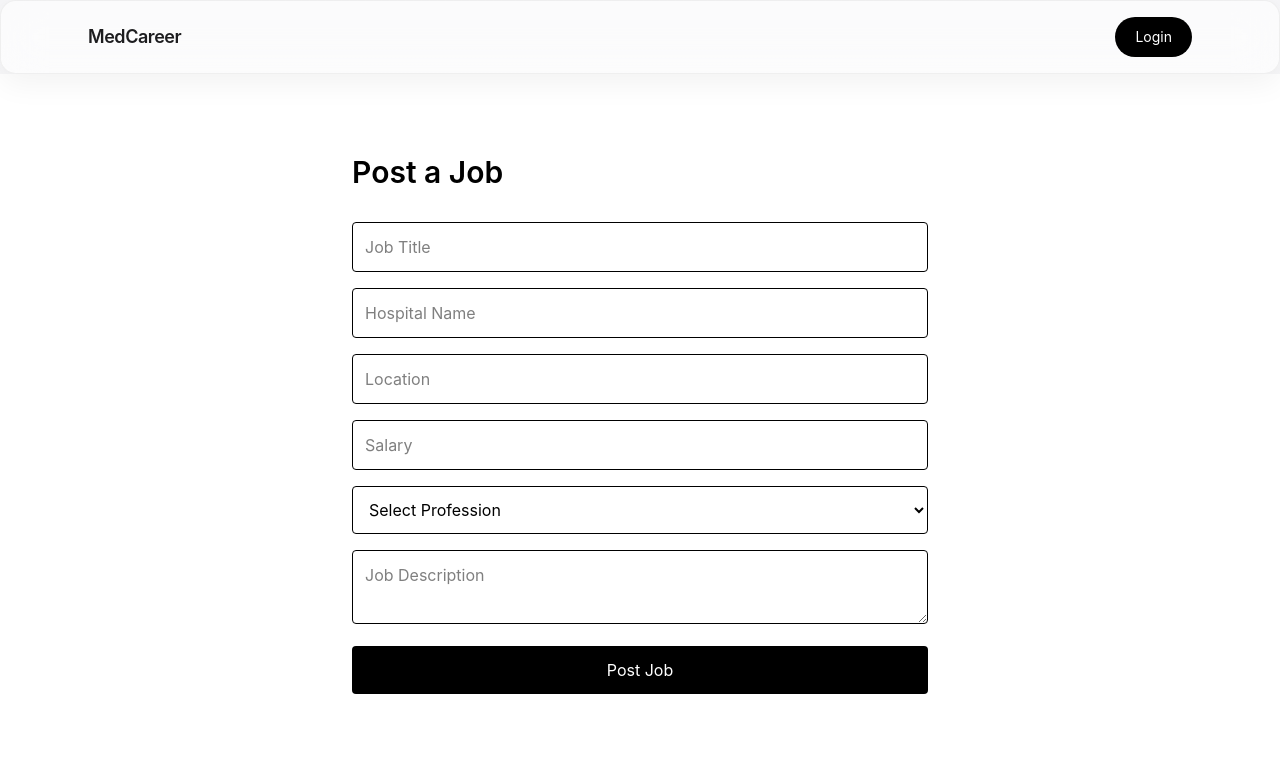
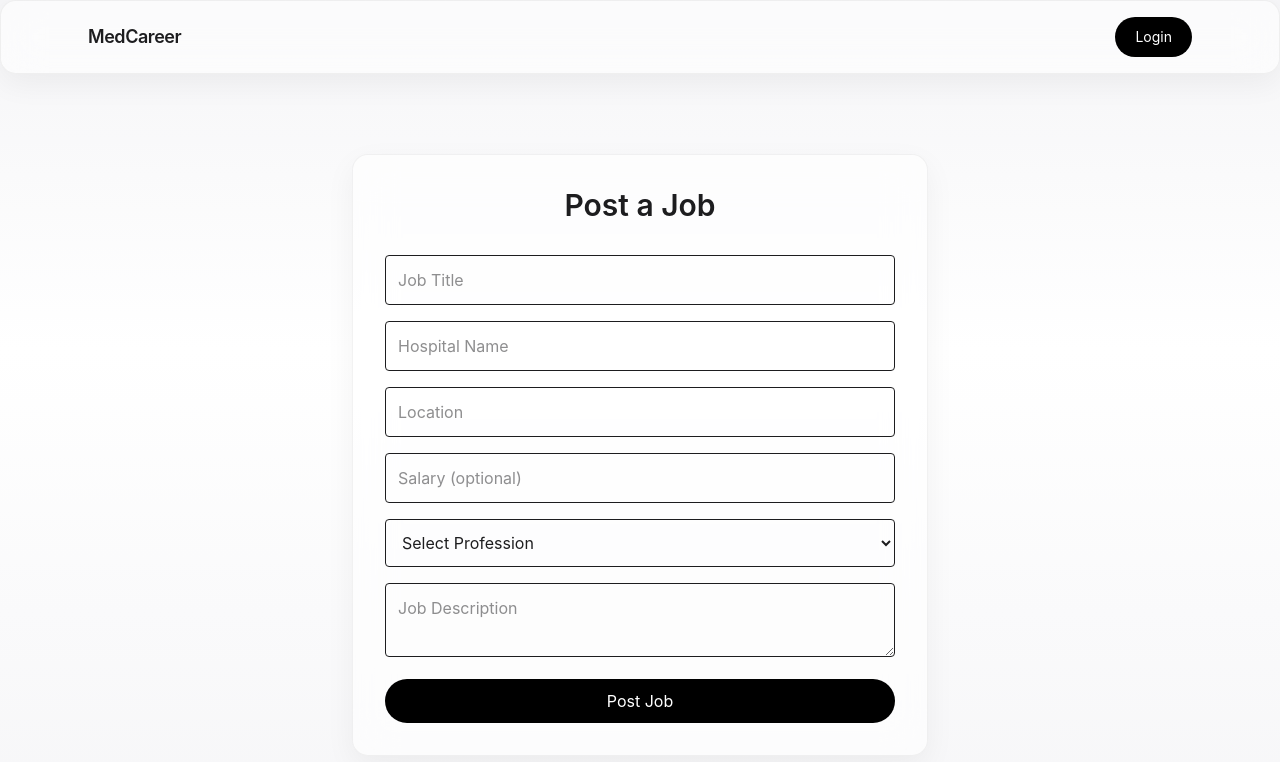
Before and after one commit to rashtravardhana/medpro, a Next.js app: page /post-job in a window 1280 px wide. Shown: the top 762 px of the page. Built offline with nearby package versions, Linux system fonts and the light colour scheme; no server answers.

Commit message:
Update page.tsx

```diff
--- a/app/post-job/page.tsx
+++ b/app/post-job/page.tsx
@@ -12,24 +12,44 @@ export default function PostJobPage() {
   const [description, setDescription] = useState("");
   const [profession, setProfession] = useState("");
   const [message, setMessage] = useState("");
+  const [loading, setLoading] = useState(false);
 
   const postJob = async () => {
 
     setMessage("");
+    setLoading(true);
 
-    const { data, error: userError } = await supabase.auth.getUser();
+    // 🔐 GET USER
+    const { data } = await supabase.auth.getUser();
     const user = data?.user;
 
-    if(userError || !user){
-      setMessage("Login required");
+    if (!user) {
+      setMessage("Please login first");
+      setLoading(false);
       return;
     }
 
-    if(!title || !hospital || !location || !profession){
-      setMessage("Please fill all required fields");
+    // 🔥 CHECK ROLE (ADMIN ONLY)
+    const { data: profile } = await supabase
+      .from("profiles")
+      .select("role")
+      .eq("id", user.id)
+      .single();
+
+    if (profile?.role !== "admin") {
+      setMessage("Only admin can post jobs");
+      setLoading(false);
       return;
     }
 
+    // 🧾 VALIDATION
+    if (!title || !hospital || !location || !profession) {
+      setMessage("Please fill all required fields");
+      setLoading(false);
+      return;
+    }
+
+    // 📤 INSERT JOB
     const { error } = await supabase
       .from("jobs")
       .insert({
@@ -42,35 +62,42 @@ export default function PostJobPage() {
         admin_id: user.id
       });
 
-    if(error){
+    if (error) {
       setMessage(error.message);
+      setLoading(false);
       return;
     }
 
+    // ✅ SUCCESS
     setMessage("Job posted successfully");
 
+    // 🔄 RESET
     setTitle("");
     setHospital("");
     setLocation("");
     setSalary("");
     setDescription("");
     setProfession("");
+
+    setLoading(false);
   };
 
   return (
 
-    <div className="min-h-screen bg-white text-black px-6 py-20">
+    <div className="min-h-screen px-6 py-20">
 
-      <div className="max-w-xl mx-auto">
+      <div className="max-w-xl mx-auto glass soft-shadow p-8 fade-up">
 
-        <h1 className="text-3xl font-semibold mb-8 text-black">
+        <h1 className="text-3xl font-semibold mb-8 text-center">
           Post a Job
         </h1>
+
+        {/* INPUTS */}
 
         <input
           type="text"
           placeholder="Job Title"
-          className="w-full border p-3 rounded mb-4 text-black"
+          className="w-full border p-3 rounded mb-4"
           value={title}
           onChange={(e)=>setTitle(e.target.value)}
         />
@@ -78,7 +105,7 @@ export default function PostJobPage() {
         <input
           type="text"
           placeholder="Hospital Name"
-          className="w-full border p-3 rounded mb-4 text-black"
+          className="w-full border p-3 rounded mb-4"
           value={hospital}
           onChange={(e)=>setHospital(e.target.value)}
         />
@@ -86,21 +113,21 @@ export default function PostJobPage() {
         <input
           type="text"
           placeholder="Location"
-          className="w-full border p-3 rounded mb-4 text-black"
+          className="w-full border p-3 rounded mb-4"
           value={location}
           onChange={(e)=>setLocation(e.target.value)}
         />
 
         <input
           type="text"
-          placeholder="Salary"
-          className="w-full border p-3 rounded mb-4 text-black"
+          placeholder="Salary (optional)"
+          className="w-full border p-3 rounded mb-4"
           value={salary}
           onChange={(e)=>setSalary(e.target.value)}
         />
 
         <select
-          className="w-full border p-3 rounded mb-4 text-black"
+          className="w-full border p-3 rounded mb-4"
           value={profession}
           onChange={(e)=>setProfession(e.target.value)}
         >
@@ -116,20 +143,25 @@ export default function PostJobPage() {
 
         <textarea
           placeholder="Job Description"
-          className="w-full border p-3 rounded mb-4 text-black"
+          className="w-full border p-3 rounded mb-4"
           value={description}
           onChange={(e)=>setDescription(e.target.value)}
         />
 
+        {/* BUTTON */}
+
         <button
           onClick={postJob}
-          className="w-full bg-black text-white py-3 rounded"
+          disabled={loading}
+          className="w-full btn-primary"
         >
-          Post Job
+          {loading ? "Posting..." : "Post Job"}
         </button>
 
+        {/* MESSAGE */}
+
         {message && (
-          <p className="mt-4 text-center text-red-600">
+          <p className="mt-4 text-center text-red-500">
             {message}
           </p>
         )}
```
